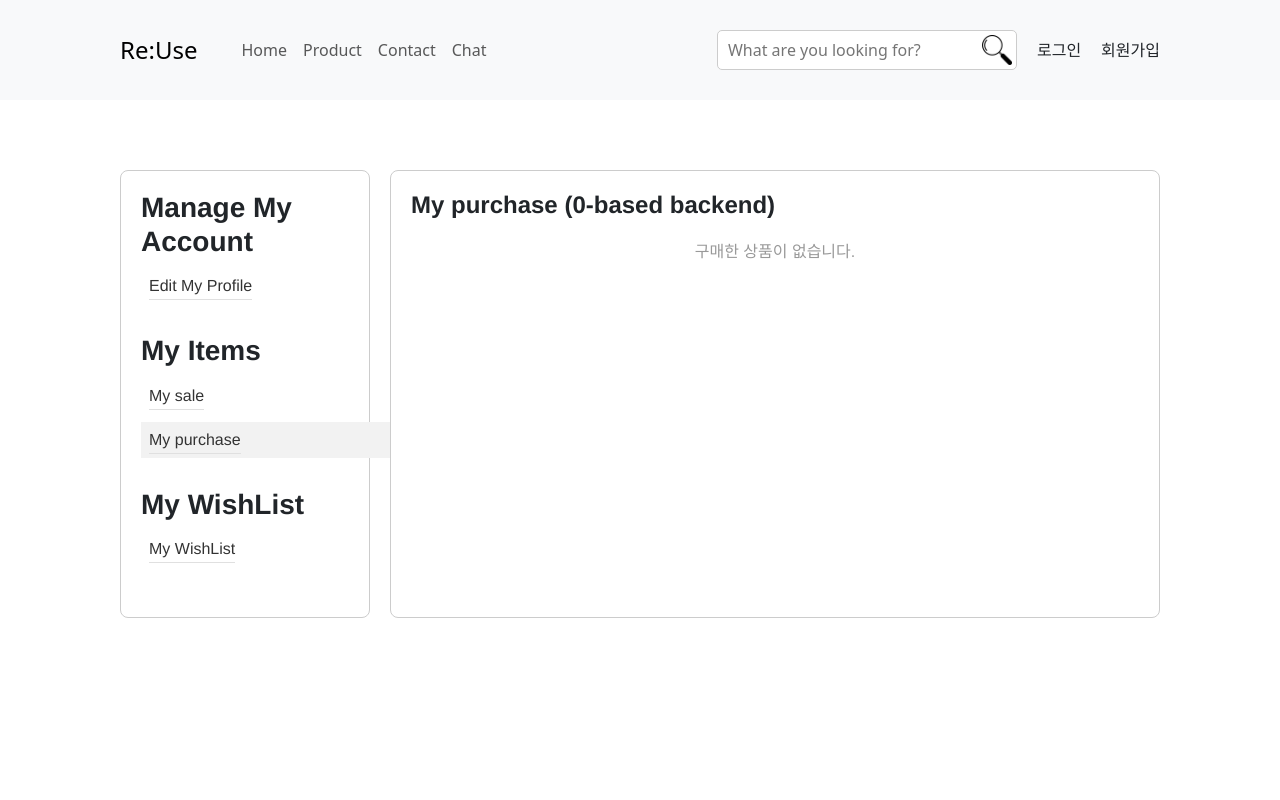
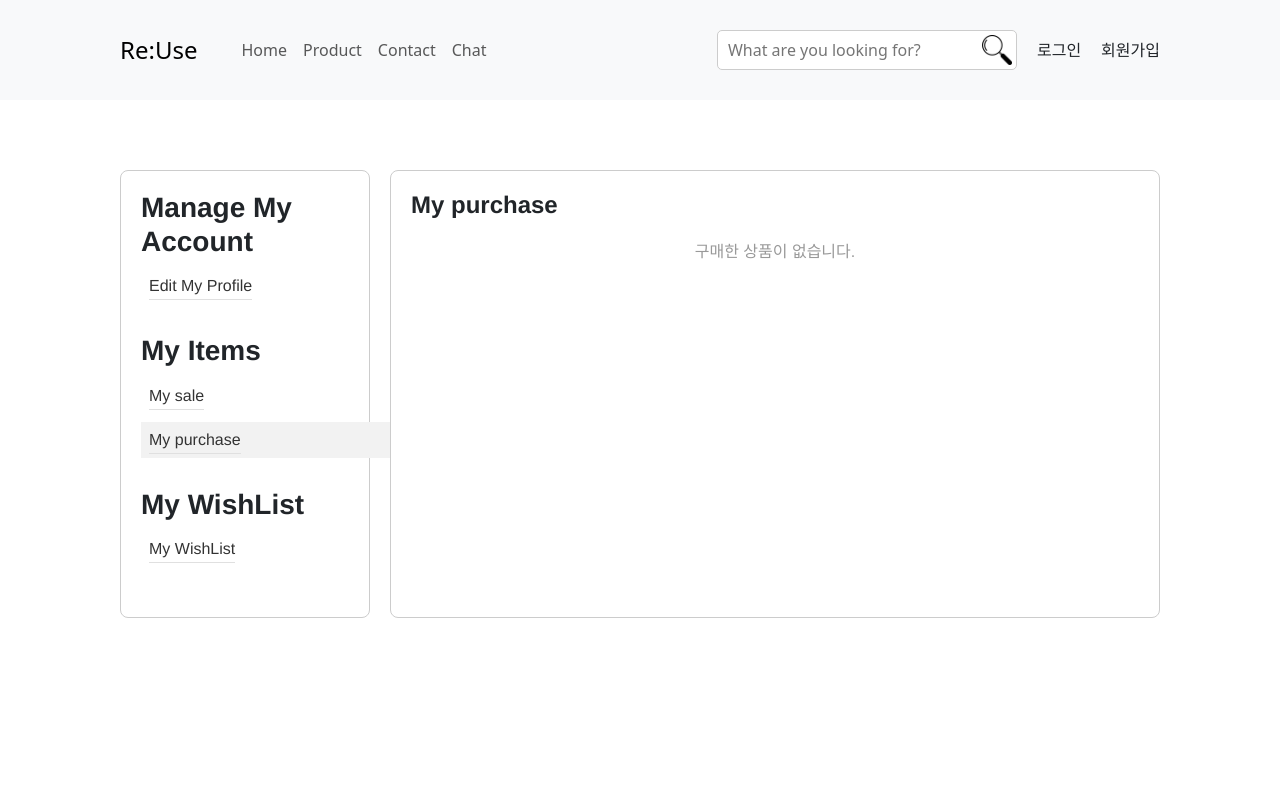
Before and after one commit to sanghyxuk/sk_pjt2_front, a React (Create React App) app: page /mypurchase in a window 1280 px wide. Shown: the top 800 px of the page. Built offline with nearby package versions, Linux system fonts and the light colour scheme.

Commit message:
mypage(괄호글자 삭제)

```diff
--- a/src/pages/MyPurchasePage.js
+++ b/src/pages/MyPurchasePage.js
@@ -83,7 +83,7 @@ function MyPurchasePage() {
 
                     <div className="profile-container">
                         <div className="main-area">
-                            <h1 className="page-title">My purchase (0-based backend)</h1>
+                            <h1 className="page-title">My purchase</h1>
                             {myPurchases.length > 0 ? (
                                 <>
                                     <div className="item-grid">
--- a/src/pages/MySalePage.js
+++ b/src/pages/MySalePage.js
@@ -102,7 +102,7 @@ function MySalePage() {
 
                     <div className="profile-container">
                         <div className="main-area">
-                            <h1 className="page-title">My sale (0-based 백엔드)</h1>
+                            <h1 className="page-title">My sale</h1>
 
                             {mySales.length > 0 ? (
                                 <>
--- a/src/pages/WishlistPage.js
+++ b/src/pages/WishlistPage.js
@@ -83,7 +83,7 @@ function WishListPage() {
 
                     <div className="profile-container">
                         <div className="main-area">
-                            <h1 className="page-title">My WishList (0-based)</h1>
+                            <h1 className="page-title">My WishList</h1>
                             {wishlist.length > 0 ? (
                                 <>
                                     <div className="item-grid">
```
